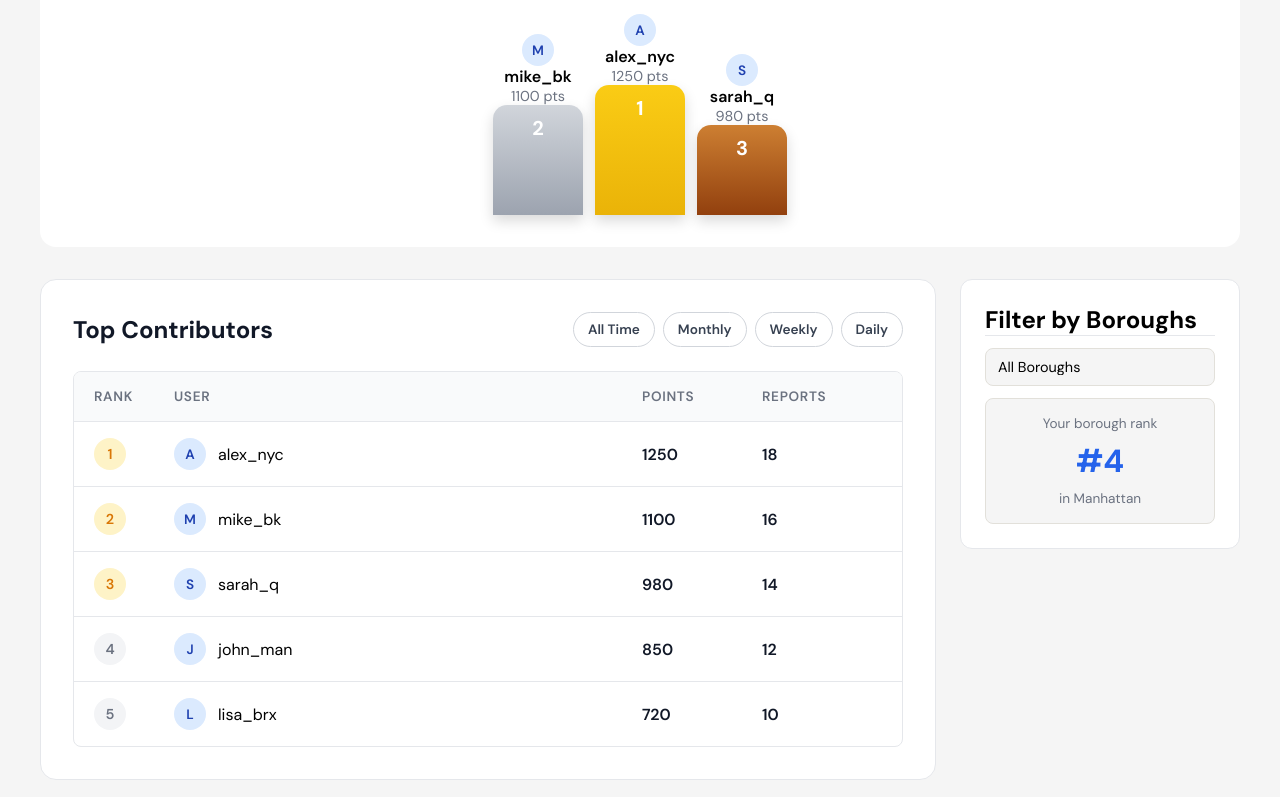
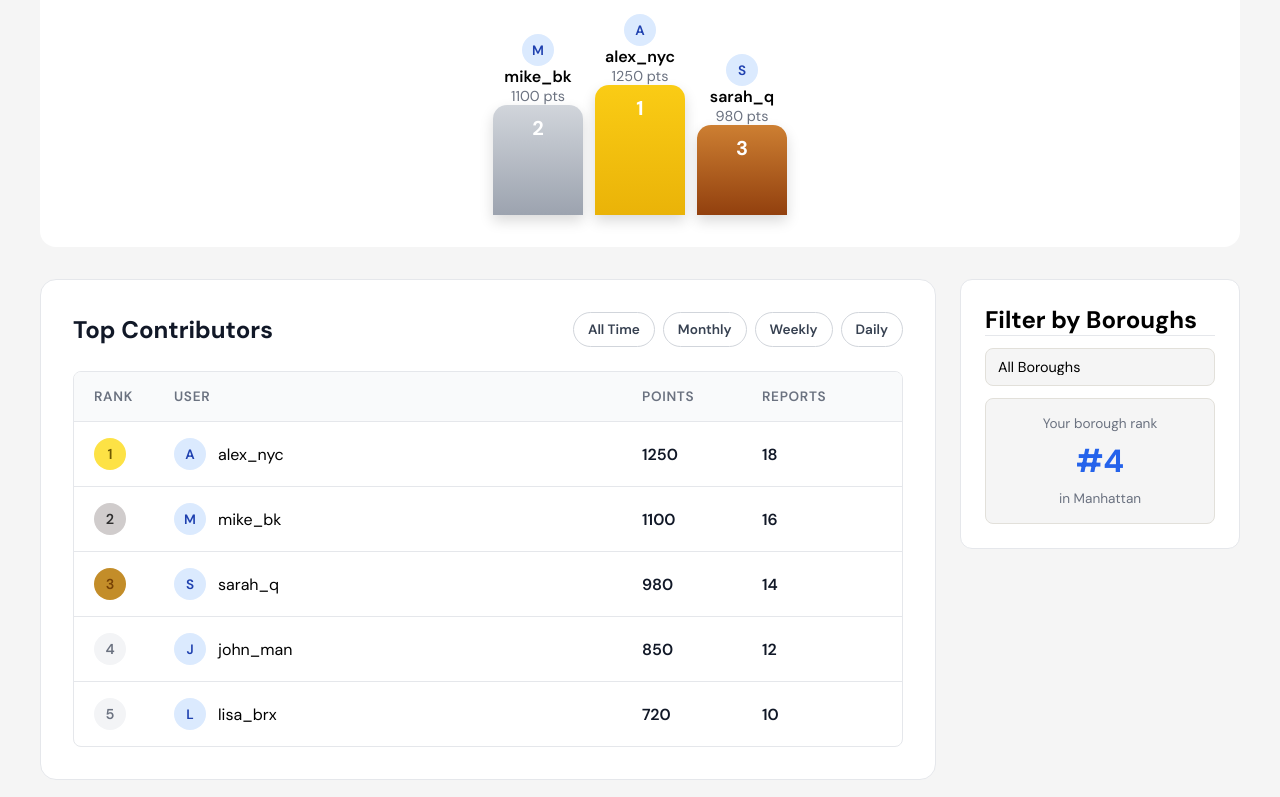
Before and after one commit to MalihaT111/street-light-base, a React (Vite) app in the folder Frontend/: page /leaderboard in a window 1280 px wide. Shown: the part 372-1169 px from the top of the page. Built offline with nearby package versions, Linux system fonts and the light colour scheme.

Commit message:
Changed Top 1-3 RankBadge Color

```diff
--- a/Frontend/src/pages/Home/Home.jsx
+++ b/Frontend/src/pages/Home/Home.jsx
@@ -249,7 +249,12 @@ const Home = () => {
             {mockLeaderboard.map((item) => (
               <div key={item.rank} className={styles.tableRow}>
                 <div className={styles.rankCell}>
-                  <span className={`${styles.rankBadge} ${item.rank <= 3 ? styles.topRank : ''}`}>
+                  <span className=
+                  {`${styles.rankBadge}
+                    ${item.rank === 1 ? styles.topRank1 : ''}
+                    ${item.rank === 2 ? styles.topRank2 : ''}
+                    ${item.rank === 3 ? styles.topRank3 : ''}`}
+                  >
                     {item.rank}
                   </span>
                 </div>
--- a/Frontend/src/pages/Home/Home.module.css
+++ b/Frontend/src/pages/Home/Home.module.css
@@ -417,10 +417,17 @@
   font-weight: 600;
   font-size: 0.9rem;
 }
-
-.rankBadge.topRank {
-  background-color: #FEF3C7;
-  color: #D97706;
+.rankBadge.topRank1 {
+  background: #fde245;
+  color: #6f5a02;
+}
+.rankBadge.topRank2 {
+  background: #d0cccc;
+  color: #2F2F2F;
+}
+.rankBadge.topRank3 {
+  background-color: #c38d29;
+  color: #774205;
 }
 
 .userCell {
--- a/Frontend/src/pages/Leaderboard/Leaderboard.jsx
+++ b/Frontend/src/pages/Leaderboard/Leaderboard.jsx
@@ -80,7 +80,12 @@ const Leaderboard = () => {
                         {mockLeaderboard.map((item) => (
                             <div key={item.rank} className={styles.tableRow}>
                             <div className={styles.rankCell}>
-                                <span className={`${styles.rankBadge} ${item.rank <= 3 ? styles.topRank : ''}`}>
+                                <span className=
+                                                  {`${styles.rankBadge}
+                                                    ${item.rank === 1 ? styles.topRank1 : ''}
+                                                    ${item.rank === 2 ? styles.topRank2 : ''}
+                                                    ${item.rank === 3 ? styles.topRank3 : ''}`}
+                                >
                                 {item.rank}
                                 </span>
                             </div>
--- a/Frontend/src/pages/Leaderboard/Leaderboard.module.css
+++ b/Frontend/src/pages/Leaderboard/Leaderboard.module.css
@@ -221,9 +221,17 @@
   font-size: 0.9rem;
 }
 
-.rankBadge.topRank {
-  background-color: #FEF3C7;
-  color: #D97706;
+.rankBadge.topRank1 {
+  background: #fde245;
+  color: #6f5a02;
+}
+.rankBadge.topRank2 {
+  background: #d0cccc;
+  color: #2F2F2F;
+}
+.rankBadge.topRank3 {
+  background-color: #c38d29;
+  color: #774205;
 }
 
 .userCell {
```
